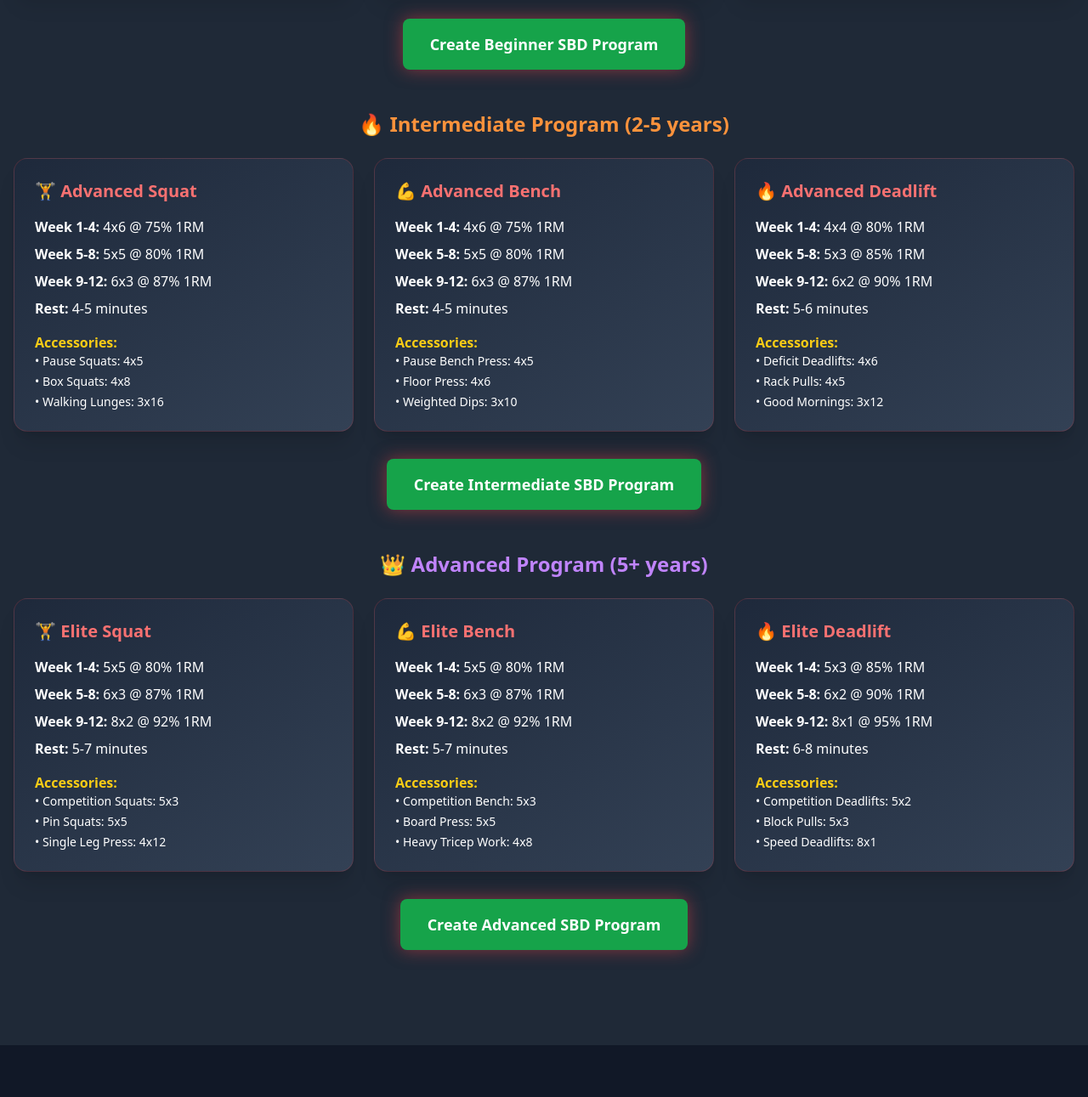
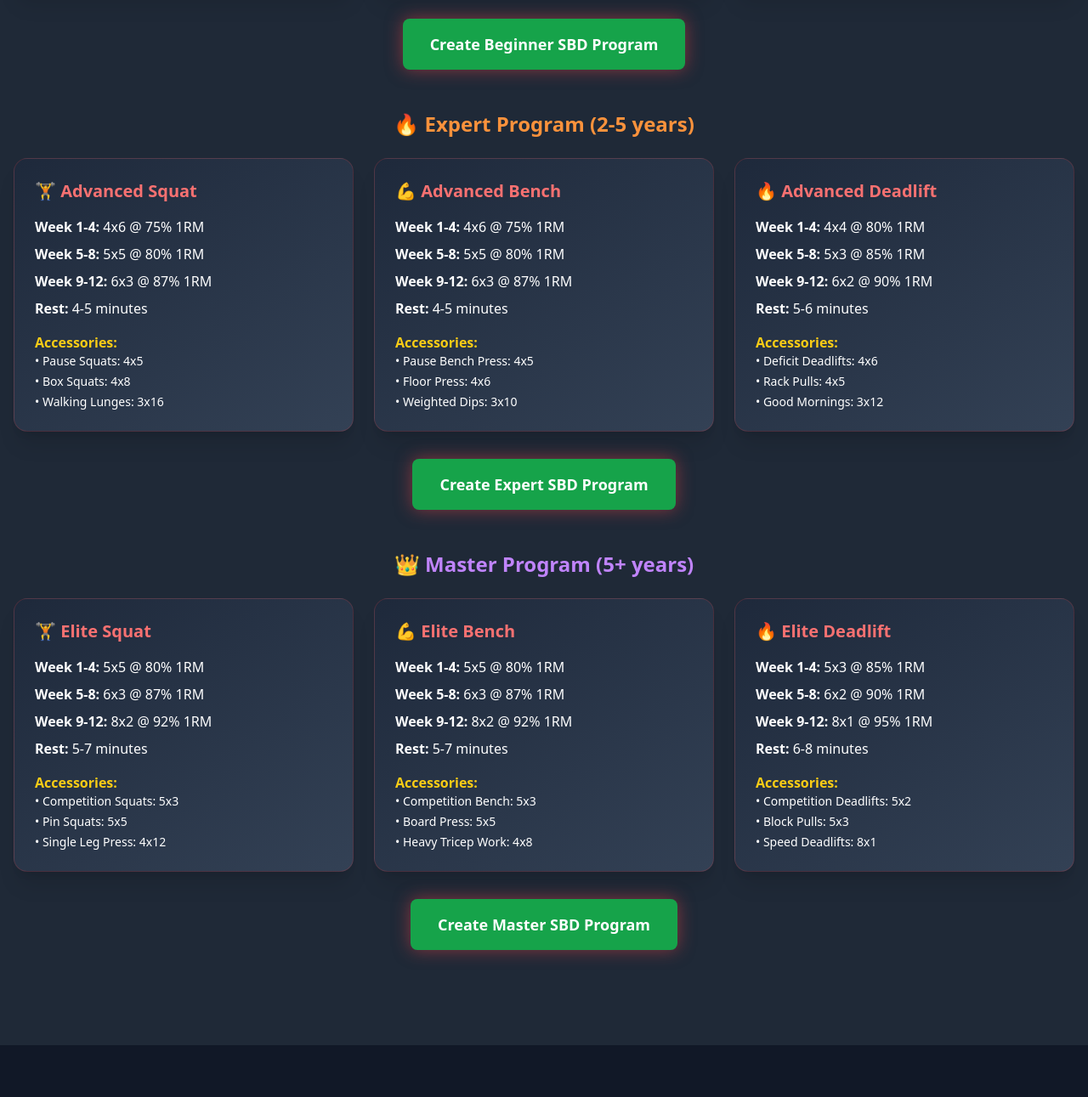
Before and after one commit to dimgametv/SoleuraDemo, a plain HTML site: page index.html in a window 1280 px wide. Shown: the part 980-2271 px from the top of the page at 85% size. Drawn offline with nearby package versions, Linux system fonts and the light colour scheme.

Commit message:
Update index.html

```diff
--- a/index.html
+++ b/index.html
@@ -338,7 +338,7 @@
                 </div>
                 <!-- Expert Program -->
                 <div class="mb-12">
-                    <h3 class="text-2xl font-bold mb-6 text-center text-orange-400">🔥 Intermediate Program (2-5 years)</h3>
+                    <h3 class="text-2xl font-bold mb-6 text-center text-orange-400">🔥 Expert Program (2-5 years)</h3>
                     <div class="grid md:grid-cols-3 gap-6 mb-8">
                         <div class="lift-card rounded-2xl p-6 shadow-xl">
                             <h4 class="text-xl font-bold mb-4 text-red-400">🏋️ Advanced Squat</h4>
@@ -397,13 +397,13 @@
 
                     <div class="text-center">
                         <button onclick="goToSBDCalculator('intermediate')" class="bg-green-600 hover:bg-green-700 px-8 py-4 rounded-lg text-lg font-semibold transition-all transform hover:scale-105 glow-button">
-                            Create Intermediate SBD Program
+                            Create Expert SBD Program
                         </button>
                     </div>
                 </div>
                 <!-- Master Program -->
                 <div class="mb-12">
-                    <h3 class="text-2xl font-bold mb-6 text-center text-purple-400">👑 Advanced Program (5+ years)</h3>
+                    <h3 class="text-2xl font-bold mb-6 text-center text-purple-400">👑 Master Program (5+ years)</h3>
                     <div class="grid md:grid-cols-3 gap-6 mb-8">
                         <div class="lift-card rounded-2xl p-6 shadow-xl">
                             <h4 class="text-xl font-bold mb-4 text-red-400">🏋️ Elite Squat</h4>
@@ -462,7 +462,7 @@
 
                     <div class="text-center">
                         <button onclick="goToSBDCalculator('advanced')" class="bg-green-600 hover:bg-green-700 px-8 py-4 rounded-lg text-lg font-semibold transition-all transform hover:scale-105 glow-button">
-                            Create Advanced SBD Program
+                            Create Master SBD Program
                         </button>
                     </div>
                 </div>
```
